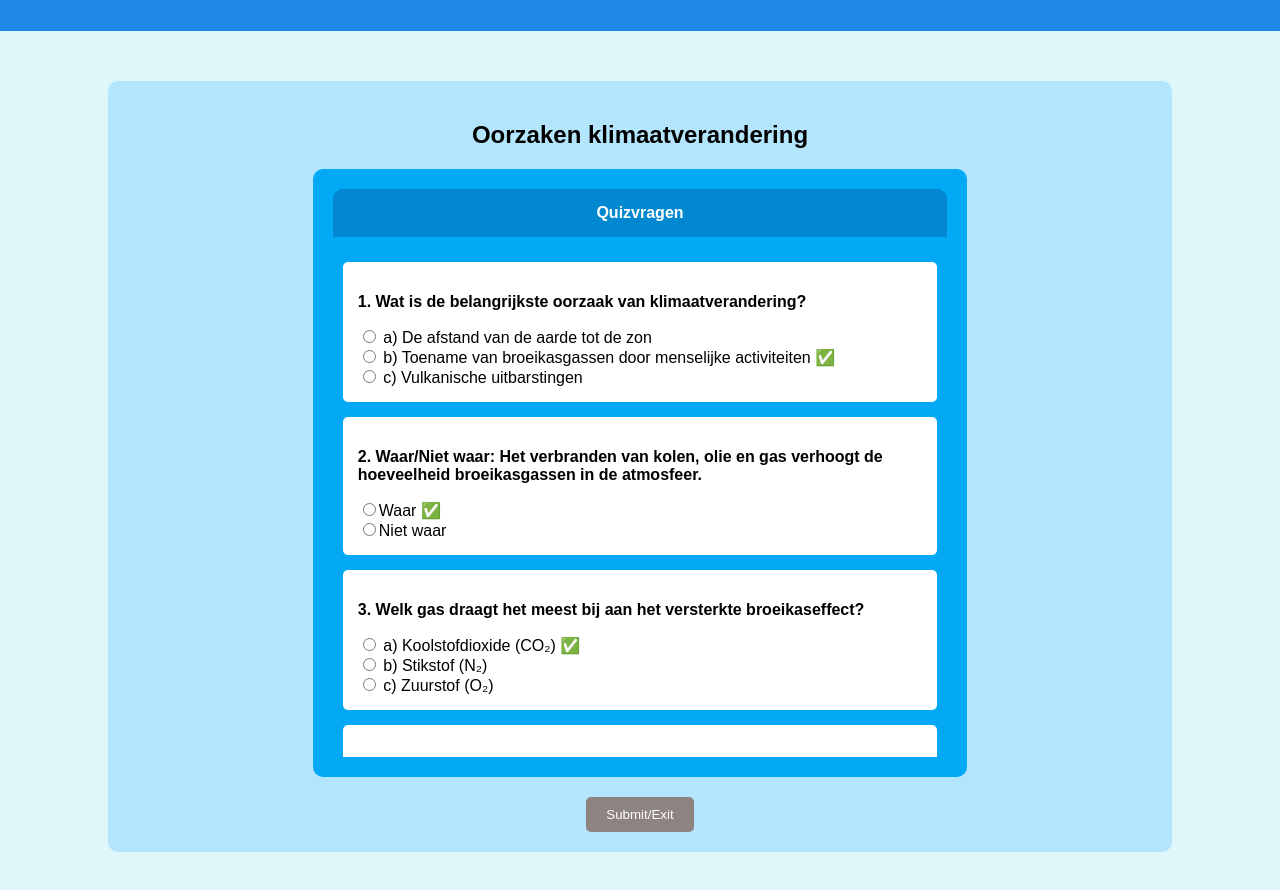
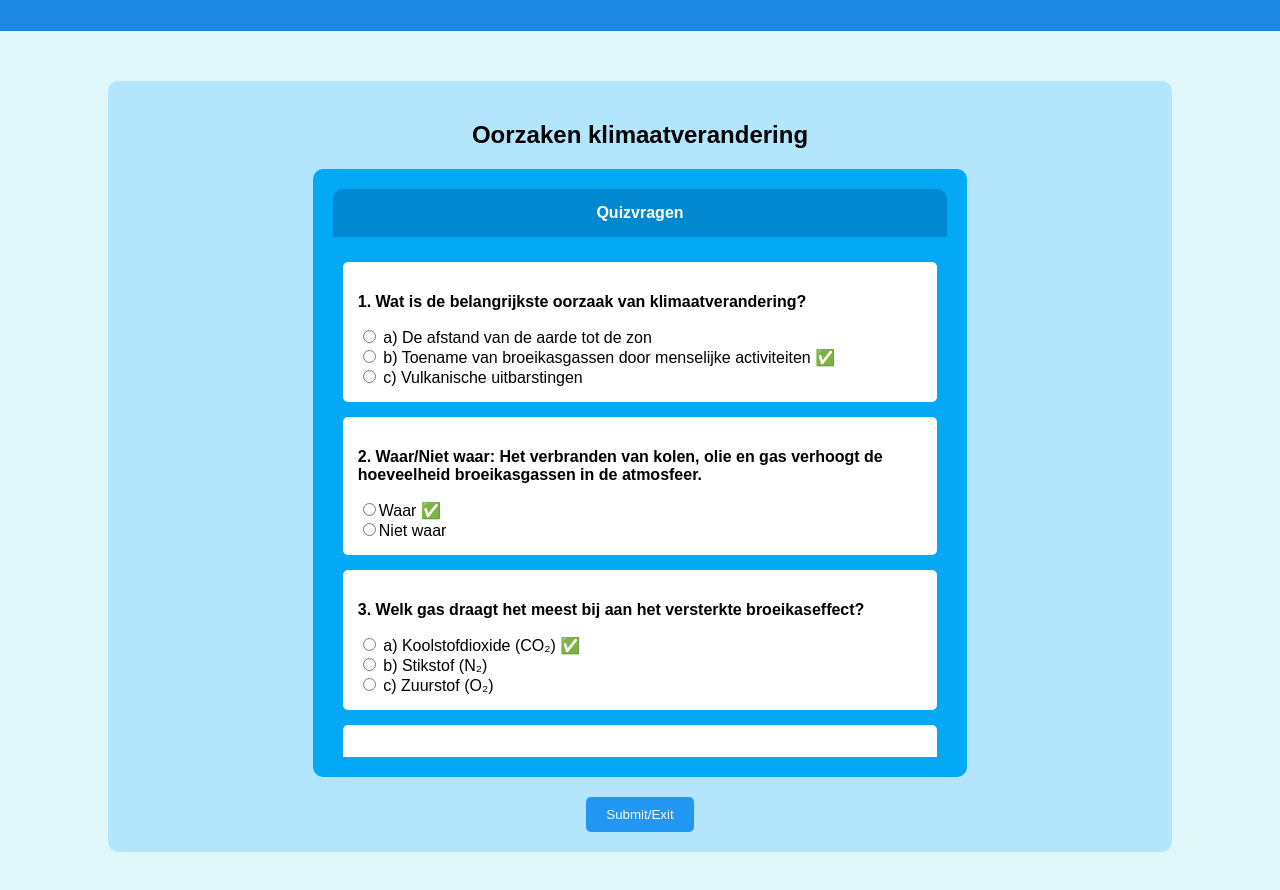
Before and after one commit to Bjorn375/quzzie, a plain HTML site: page quiz-oorzaken/index.html in a window 1280 px wide. Shown: the part 128-1018 px from the top of the page. Drawn offline with Linux system fonts and the light colour scheme.

Commit message:
kleur veranderd

```diff
--- a/quiz-oorzaken/style.css
+++ b/quiz-oorzaken/style.css
@@ -65,7 +65,7 @@ body {
     padding: 10px 20px;
     border: none;
     border-radius: 5px;
-    background-color: #8D8482;
+    background-color: #2196F3;
     color: white;
     cursor: pointer;
 }
```
